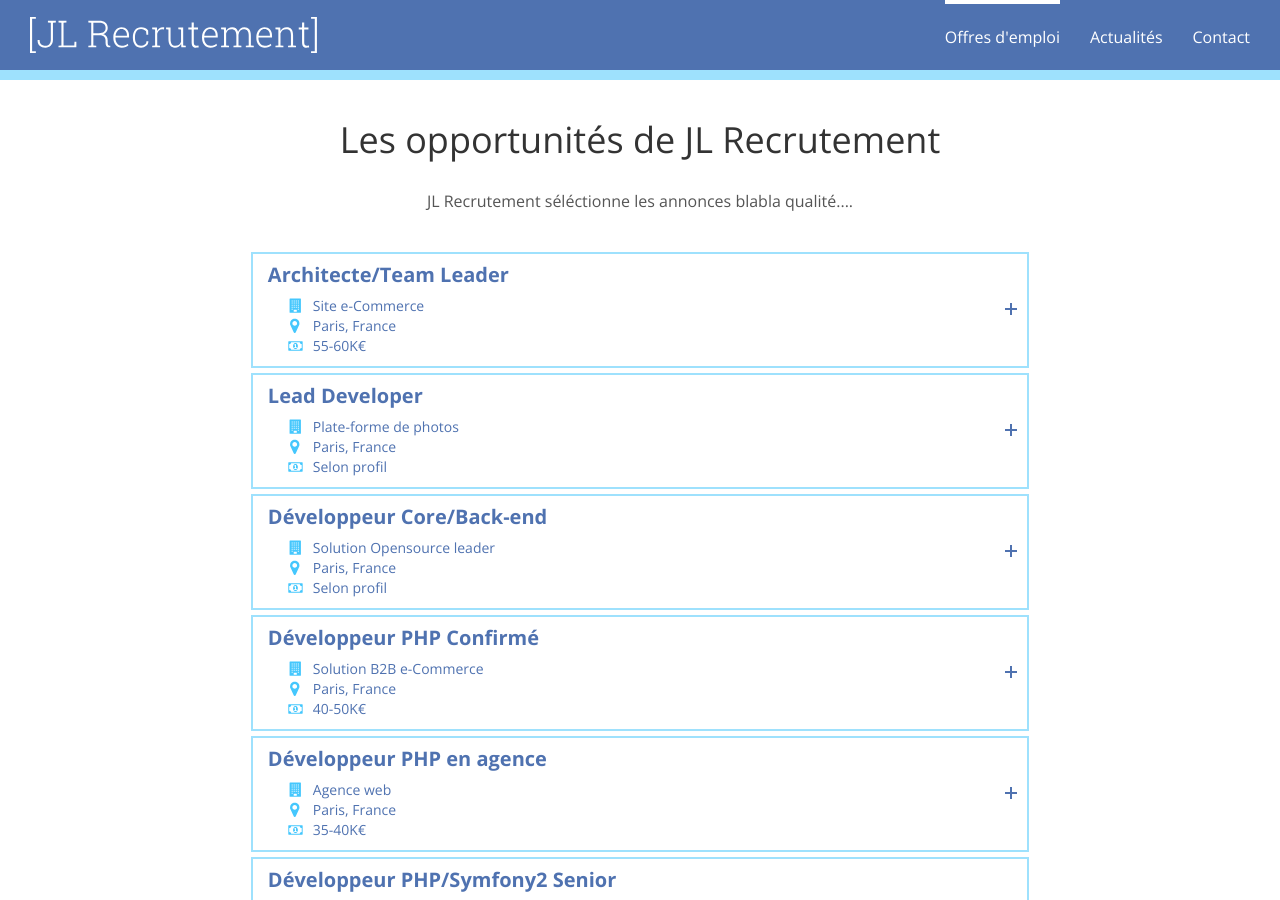
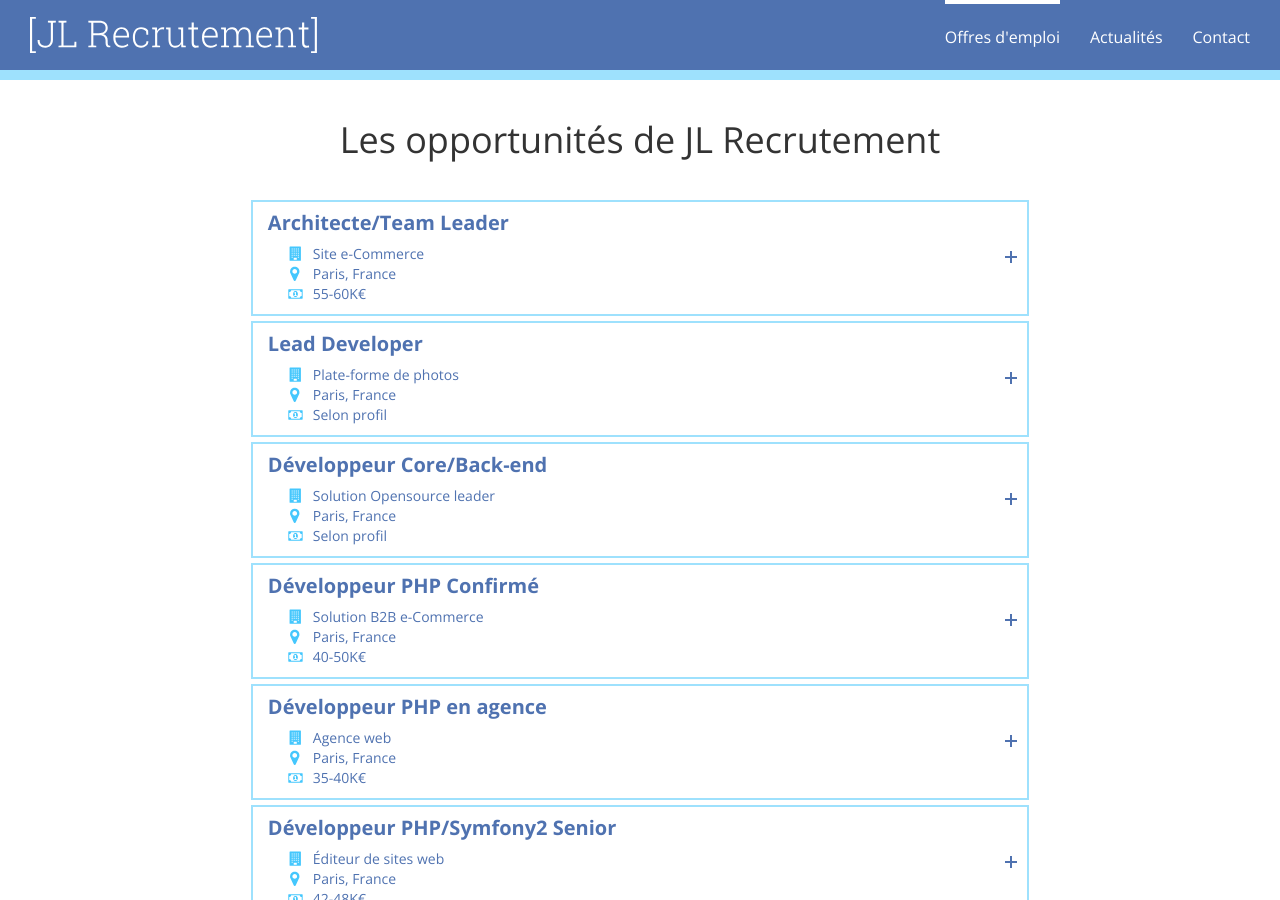
Before and after one commit to jlondiche/jlrecrutement, a Jekyll site: the page built from 01-jobs.html, in a window 1280 px wide and 900 px high. Built offline with Jekyll 4.4.1, drawn with Linux system fonts in a browser that asks for light colours; nearby versions of some CDN libraries.

Commit message:
Changement texte offres d'emploi

```diff
--- a/01-jobs.html
+++ b/01-jobs.html
@@ -8,7 +8,6 @@ permalink: /recrutement-it/
     <div class="col-md-10 col-md-offset-1">
         <div class="page-heading">
             <h1 class="page-heading__title">Les opportunités de JL Recrutement</h1>
-            <p class="page-heading__introduction">JL Recrutement séléctionne les annonces blabla qualité....</p>
         </div>
 
         <div id="jobs" class="jobs panel-group" role="tablist" aria-multiselectable="true">
```
